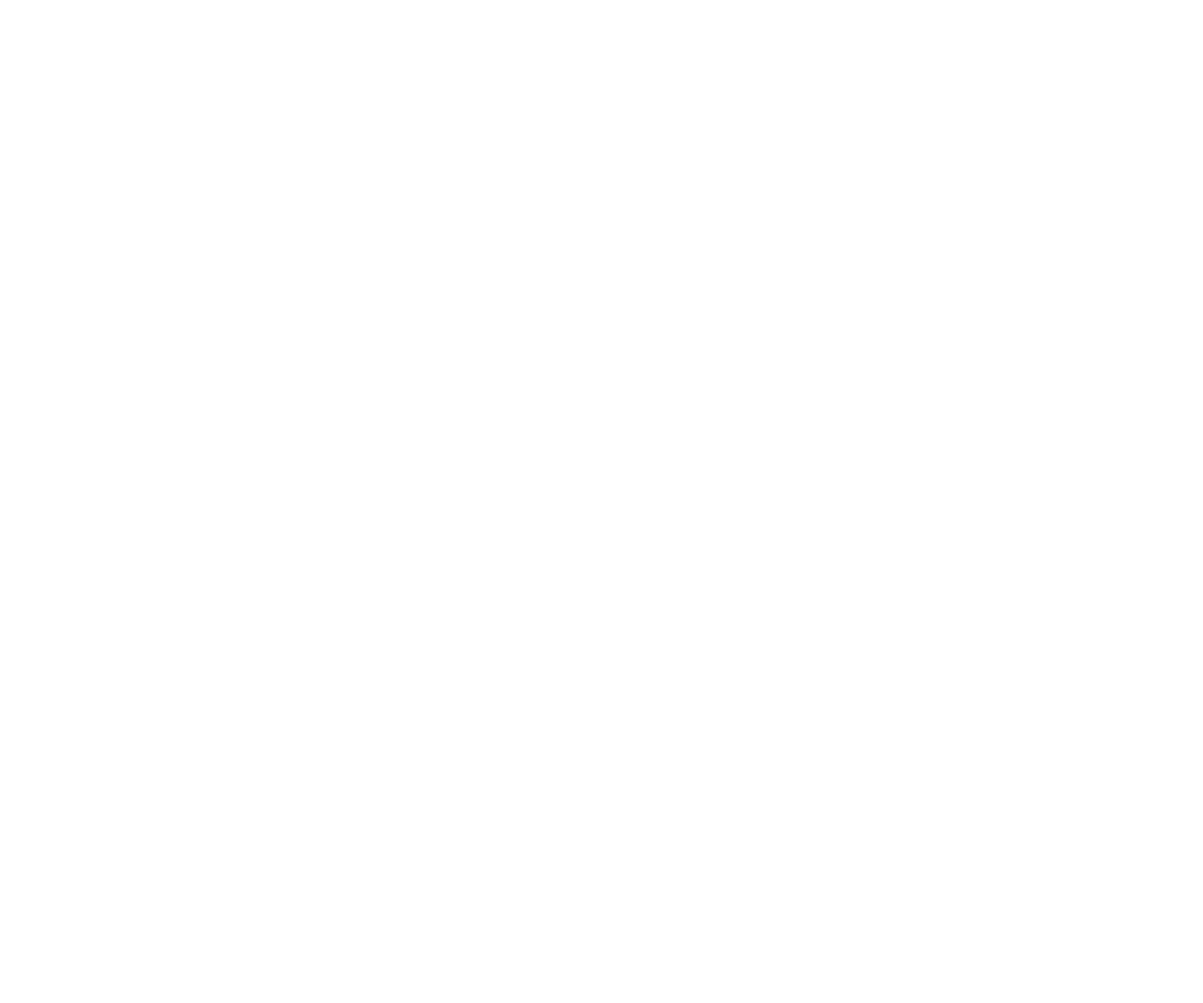
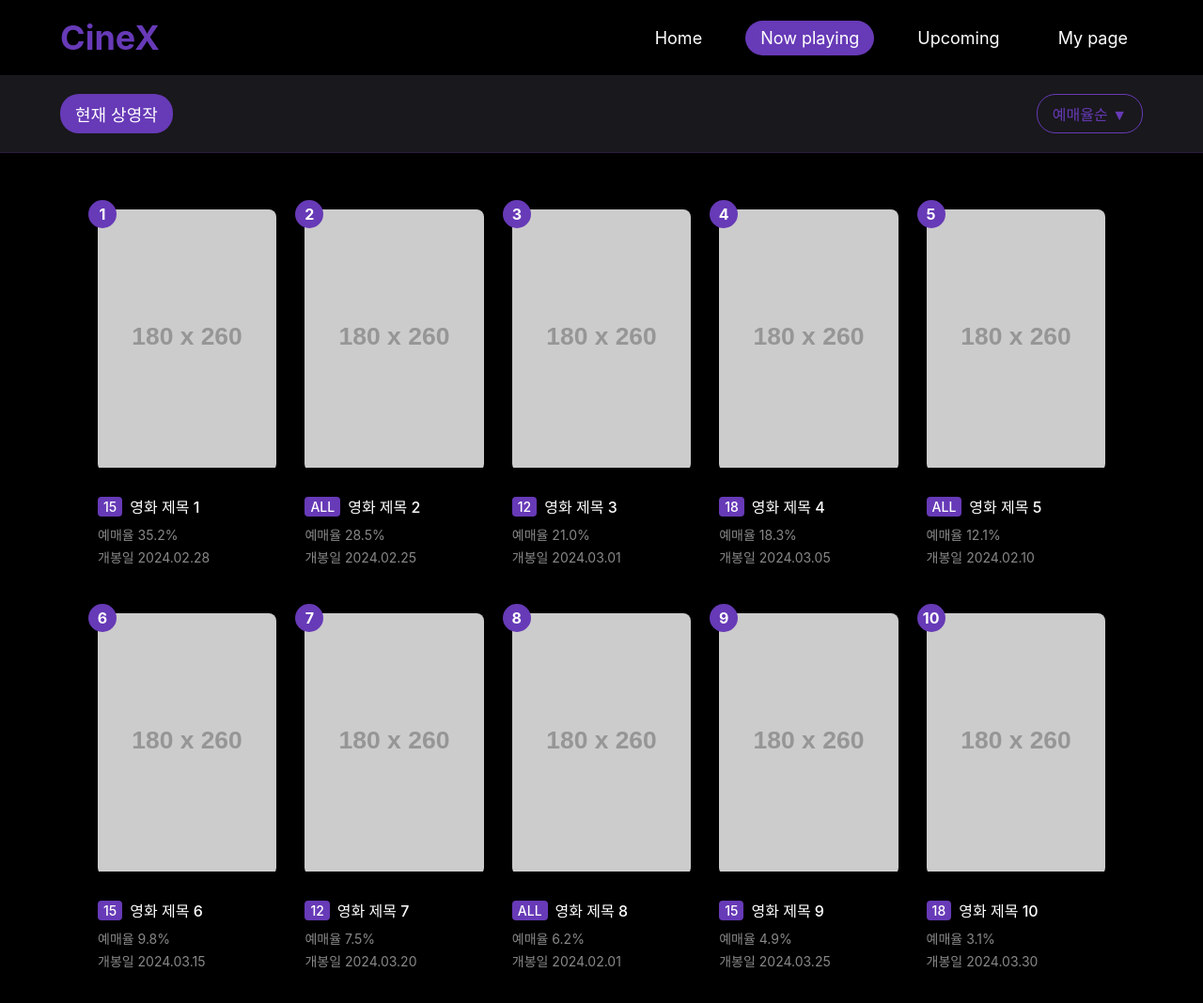
Before and after one commit to NarakalsoRock/Frontend, a plain HTML site: page html/now-playing.html in a window 1280 px wide. Shown: the whole page at 94% size. Before the commit the page ends 800 px from the top, so only its background shows below. Drawn offline with Linux system fonts and the light colour scheme; placeholder pictures from the web are drawn by us.

Commit message:
update nowplaying page

```diff
--- a/css/pages/index.css
+++ b/css/pages/index.css
@@ -15,43 +15,50 @@
 
 /* Header */
 .header {
-    width: 100%;
-    height: 80px;
-    background: black;
-    margin: 0 auto;
-    display: flex;
-    align-items: center;
-    justify-content: space-between;
-    padding: 0 5%;
     position: fixed;
     top: 0;
     left: 0;
+    width: 100%;
+    height: 80px;
+    background: rgba(0, 0, 0, 0.9); /* Semi-transparent background for fixed header */
+    display: flex;
+    justify-content: space-between;
+    align-items: center;
+    padding: 0 5%; /* 5% padding on left/right */
     z-index: 1000;
+    box-sizing: border-box; /* Include padding in width/height */
 }
 
 .logo {
-    color: #673AB7;
+    color: #673AB7; /* 보라색 */
     font-size: 36px;
     font-weight: 700;
+    /* '뒤로 가기' 아이콘 대신 'CineX' 텍스트 로고로 통일 */
 }
 
 .nav {
     display: flex;
-    gap: 23px;
-    margin-right: 44px;
+    gap: 30px; /* now-playing.css와 동일한 간격 */
+    margin-right: 0; /* 우측 정렬을 위해 margin-right 제거 */
 }
 
 .nav-item {
     color: white;
-    font-size: 24px;
-    font-weight: 400;
     text-decoration: none;
+    font-size: 18px; /* now-playing.css와 동일한 폰트 사이즈 */
     padding: 8px 16px;
+    border-radius: 20px;
+    transition: all 0.3s ease;
 }
 
 .nav-item:hover {
-    opacity: 0.8;
+    background: rgba(103, 58, 183, 0.2); /* now-playing.css와 동일한 호버 효과 */
 }
+
+.nav-item.active {
+    background: #673AB7; /* 활성화된 탭 배경색 */
+}
+
 
 /* Main Movie Section */
 .main-movie {
@@ -174,12 +181,12 @@
 }
 
 .coming-soon {
-
+    /* No specific styles needed here yet if it's just a placeholder */
 }
 
 .movie-grid {
     display: flex;
-    gap: clamp(10px, 2vw, 18px);
+    gap: clamp(25px, 5vw, 40px);
     align-items: start;
     overflow-x: auto;
     padding: 20px 0;
@@ -225,16 +232,16 @@
 /* Footer */
 .footer {
     width: 100%;
-    max-width: 1200px;   /* 필요시 조정 */
-    margin: 0 auto;
+    max-width: 1440px; /* Use max-width to match body max-width for consistent layout */
+    margin: 0 auto; /* Center the footer */
     height: 74px;
     background: black;
     display: flex;
     align-items: center;
     justify-content: center;
     box-sizing: border-box;
-    padding-left: 5vw;
-    padding-right: 5vw;
+    padding-left: 5%; /* Use percentage for consistent padding */
+    padding-right: 5%;
 }
 
 .footer-text {
--- a/css/pages/now-playing.css
+++ b/css/pages/now-playing.css
@@ -0,0 +1,261 @@
+* {
+    margin: 0;
+    padding: 0;
+    box-sizing: border-box;
+}
+
+body {
+    font-family: 'Inter', sans-serif;
+    background: #000000;
+    color: #ffffff;
+}
+
+/* Header Styles */
+.header {
+    position: fixed;
+    top: 0;
+    left: 0;
+    width: 100%;
+    height: 80px;
+    background: rgba(0, 0, 0, 0.9);
+    display: flex;
+    justify-content: space-between;
+    align-items: center;
+    padding: 0 5%;
+    z-index: 1000;
+}
+
+.logo {
+    color: #673AB7;
+    font-size: 36px;
+    font-weight: 700;
+}
+
+.nav {
+    display: flex;
+    gap: 30px;
+}
+
+.nav-item {
+    color: white;
+    text-decoration: none;
+    font-size: 18px;
+    padding: 8px 16px;
+    border-radius: 20px;
+    transition: all 0.3s ease;
+}
+
+.nav-item:hover {
+    background: rgba(103, 58, 183, 0.2);
+}
+
+.nav-item.active {
+    background: #673AB7;
+}
+
+/* Filter Section Styles */
+.filter-section {
+    margin-top: 80px;
+    padding: 20px 5%;
+    background: #19181C;
+    border-bottom: 1px solid rgba(103, 58, 183, 0.2);
+}
+
+.filter-container {
+    max-width: 1200px;
+    margin: 0 auto;
+    display: flex;
+    justify-content: space-between;
+    align-items: center;
+}
+
+.filter-tabs {
+    display: flex;
+    gap: 20px;
+}
+
+.filter-tab {
+    background: none;
+    border: none;
+    color: white;
+    font-size: 18px;
+    padding: 8px 16px;
+    border-radius: 20px;
+    cursor: pointer;
+    transition: all 0.3s ease;
+}
+
+.filter-tab.active {
+    background: #673AB7;
+}
+
+.sort-dropdown {
+    position: relative;
+}
+
+.sort-button {
+    background: none;
+    border: 1px solid #673AB7;
+    color: #673AB7;
+    padding: 8px 16px;
+    border-radius: 20px;
+    cursor: pointer;
+    font-size: 16px;
+}
+
+.sort-options {
+    position: absolute;
+    top: 100%;
+    right: 0;
+    background: #19181C;
+    border: 1px solid #673AB7;
+    border-radius: 10px;
+    margin-top: 8px;
+    display: none;
+    z-index: 100;
+}
+
+.sort-dropdown:hover .sort-options {
+    display: block;
+}
+
+.sort-option {
+    display: block;
+    width: 100%;
+    padding: 12px 24px;
+    background: none;
+    border: none;
+    color: white;
+    text-align: left;
+    cursor: pointer;
+    white-space: nowrap;
+    transition: all 0.3s ease;
+}
+
+.sort-option:hover {
+    background: #673AB7;
+}
+
+/* Movies Section Styles */
+.movies-section {
+    padding: 40px 0;
+    min-height: calc(100vh - 180px);
+}
+
+.movies-container {
+    max-width: 1200px;
+    margin: 0 auto;
+    padding: 0 5%;
+}
+
+.movie-grid {
+    display: grid;
+    grid-template-columns: repeat(auto-fill, minmax(180px, 1fr));
+    gap: 40px 30px;
+    padding: 20px 0;
+}
+
+.movie-item {
+    position: relative;
+    width: 100%;
+}
+
+.rank {
+    position: absolute;
+    top: -10px;
+    left: -10px;
+    width: 30px;
+    height: 30px;
+    background: #673AB7;
+    color: white;
+    border-radius: 50%;
+    display: flex;
+    align-items: center;
+    justify-content: center;
+    font-weight: bold;
+    z-index: 1;
+}
+
+.poster-container {
+    position: relative;
+    width: 100%;
+    margin-bottom: 15px;
+    overflow: hidden;
+    border-radius: 8px;
+}
+
+.movie-poster {
+    width: 100%;
+    height: auto;
+    aspect-ratio: 180/260;
+    transition: transform 0.3s ease;
+}
+
+.movie-item:hover .movie-poster {
+    transform: scale(1.05);
+}
+
+.movie-info {
+    padding: 10px 0;
+}
+
+.movie-header {
+    display: flex;
+    align-items: center;
+    gap: 8px;
+    margin-bottom: 8px;
+}
+
+.rating {
+    background: #673AB7;
+    color: white;
+    padding: 2px 6px;
+    border-radius: 4px;
+    font-size: 14px;
+    font-weight: 500;
+}
+
+.title {
+    color: white;
+    font-size: 16px;
+    font-weight: 500;
+    flex: 1;
+    white-space: nowrap;
+    overflow: hidden;
+    text-overflow: ellipsis;
+}
+
+.movie-details {
+    display: flex;
+    flex-direction: column;
+    gap: 4px;
+}
+
+.booking-rate, .release-date {
+    color: #888;
+    font-size: 14px;
+}
+
+/* Responsive Design */
+@media (max-width: 768px) {
+    .movie-grid {
+        grid-template-columns: repeat(auto-fill, minmax(150px, 1fr));
+        gap: 30px 20px;
+    }
+
+    .filter-container {
+        flex-direction: column;
+        gap: 20px;
+    }
+
+    .filter-tabs {
+        width: 100%;
+        justify-content: center;
+    }
+
+    .sort-dropdown {
+        width: 100%;
+        display: flex;
+        justify-content: center;
+    }
+}
--- a/html/now-playing.html
+++ b/html/now-playing.html
@@ -0,0 +1,214 @@
+<!DOCTYPE html>
+<html lang="ko">
+<head>
+    <meta charset="UTF-8">
+    <meta name="viewport" content="width=device-width, initial-scale=1.0">
+    <title>CineX - Now Playing</title>
+    <link rel="stylesheet" href="/css/pages/now-playing.css">
+</head>
+<body>
+    <header class="header">
+        <div class="logo">CineX</div>
+        <nav class="nav">
+            <a href="index.html" class="nav-item">Home</a>
+            <a href="now-playing.html" class="nav-item active">Now playing</a>
+            <a href="#" class="nav-item">Upcoming</a>
+            <a href="#" class="nav-item">My page</a>
+        </nav>
+    </header>
+
+    <section class="filter-section">
+        <div class="filter-container">
+            <div class="filter-tabs">
+                <button class="filter-tab active">현재 상영작</button>
+            </div>
+            <div class="sort-dropdown">
+                <button class="sort-button">예매율순 ▼</button>
+                <div class="sort-options">
+                    <button class="sort-option">예매율순</button>
+                    <button class="sort-option">개봉일순</button>
+                    <button class="sort-option">관람등급</button>
+                    <button class="sort-option">장르별</button>
+                </div>
+            </div>
+        </div>
+    </section>
+
+    <section class="movies-section">
+        <div class="movies-container">
+            <div class="movie-grid">
+                <div class="movie-item">
+                    <div class="rank">1</div>
+                    <div class="poster-container">
+                        <img src="https://placehold.co/180x260/2a2a2a/2a2a2a" alt="영화 포스터" class="movie-poster">
+                    </div>
+                    <div class="movie-info">
+                        <div class="movie-header">
+                            <span class="rating">15</span>
+                            <span class="title">영화 제목 1</span>
+                        </div>
+                        <div class="movie-details">
+                            <span class="booking-rate">예매율 35.2%</span>
+                            <span class="release-date">개봉일 2024.02.28</span>
+                        </div>
+                    </div>
+                </div>
+
+                <div class="movie-item">
+                    <div class="rank">2</div>
+                    <div class="poster-container">
+                        <img src="https://placehold.co/180x260/2a2a2a/2a2a2a" alt="영화 포스터" class="movie-poster">
+                    </div>
+                    <div class="movie-info">
+                        <div class="movie-header">
+                            <span class="rating">ALL</span>
+                            <span class="title">영화 제목 2</span>
+                        </div>
+                        <div class="movie-details">
+                            <span class="booking-rate">예매율 28.5%</span>
+                            <span class="release-date">개봉일 2024.02.25</span>
+                        </div>
+                    </div>
+                </div>
+
+                <div class="movie-item">
+                    <div class="rank">3</div>
+                    <div class="poster-container">
+                        <img src="https://placehold.co/180x260/2a2a2a/2a2a2a" alt="영화 포스터" class="movie-poster">
+                    </div>
+                    <div class="movie-info">
+                        <div class="movie-header">
+                            <span class="rating">12</span>
+                            <span class="title">영화 제목 3</span>
+                        </div>
+                        <div class="movie-details">
+                            <span class="booking-rate">예매율 21.0%</span>
+                            <span class="release-date">개봉일 2024.03.01</span>
+                        </div>
+                    </div>
+                </div>
+
+                <div class="movie-item">
+                    <div class="rank">4</div>
+                    <div class="poster-container">
+                        <img src="https://placehold.co/180x260/2a2a2a/2a2a2a" alt="영화 포스터" class="movie-poster">
+                    </div>
+                    <div class="movie-info">
+                        <div class="movie-header">
+                            <span class="rating">18</span>
+                            <span class="title">영화 제목 4</span>
+                        </div>
+                        <div class="movie-details">
+                            <span class="booking-rate">예매율 18.3%</span>
+                            <span class="release-date">개봉일 2024.03.05</span>
+                        </div>
+                    </div>
+                </div>
+
+                <div class="movie-item">
+                    <div class="rank">5</div>
+                    <div class="poster-container">
+                        <img src="https://placehold.co/180x260/2a2a2a/2a2a2a" alt="영화 포스터" class="movie-poster">
+                    </div>
+                    <div class="movie-info">
+                        <div class="movie-header">
+                            <span class="rating">ALL</span>
+                            <span class="title">영화 제목 5</span>
+                        </div>
+                        <div class="movie-details">
+                            <span class="booking-rate">예매율 12.1%</span>
+                            <span class="release-date">개봉일 2024.02.10</span>
+                        </div>
+                    </div>
+                </div>
+
+                <div class="movie-item">
+                    <div class="rank">6</div>
+                    <div class="poster-container">
+                        <img src="https://placehold.co/180x260/2a2a2a/2a2a2a" alt="영화 포스터" class="movie-poster">
+                    </div>
+                    <div class="movie-info">
+                        <div class="movie-header">
+                            <span class="rating">15</span>
+                            <span class="title">영화 제목 6</span>
+                        </div>
+                        <div class="movie-details">
+                            <span class="booking-rate">예매율 9.8%</span>
+                            <span class="release-date">개봉일 2024.03.15</span>
+                        </div>
+                    </div>
+                </div>
+
+                <div class="movie-item">
+                    <div class="rank">7</div>
+                    <div class="poster-container">
+                        <img src="https://placehold.co/180x260/2a2a2a/2a2a2a" alt="영화 포스터" class="movie-poster">
+                    </div>
+                    <div class="movie-info">
+                        <div class="movie-header">
+                            <span class="rating">12</span>
+                            <span class="title">영화 제목 7</span>
+                        </div>
+                        <div class="movie-details">
+                            <span class="booking-rate">예매율 7.5%</span>
+                            <span class="release-date">개봉일 2024.03.20</span>
+                        </div>
+                    </div>
+                </div>
+
+                <div class="movie-item">
+                    <div class="rank">8</div>
+                    <div class="poster-container">
+                        <img src="https://placehold.co/180x260/2a2a2a/2a2a2a" alt="영화 포스터" class="movie-poster">
+                    </div>
+                    <div class="movie-info">
+                        <div class="movie-header">
+                            <span class="rating">ALL</span>
+                            <span class="title">영화 제목 8</span>
+                        </div>
+                        <div class="movie-details">
+                            <span class="booking-rate">예매율 6.2%</span>
+                            <span class="release-date">개봉일 2024.02.01</span>
+                        </div>
+                    </div>
+                </div>
+
+                <div class="movie-item">
+                    <div class="rank">9</div>
+                    <div class="poster-container">
+                        <img src="https://placehold.co/180x260/2a2a2a/2a2a2a" alt="영화 포스터" class="movie-poster">
+                    </div>
+                    <div class="movie-info">
+                        <div class="movie-header">
+                            <span class="rating">15</span>
+                            <span class="title">영화 제목 9</span>
+                        </div>
+                        <div class="movie-details">
+                            <span class="booking-rate">예매율 4.9%</span>
+                            <span class="release-date">개봉일 2024.03.25</span>
+                        </div>
+                    </div>
+                </div>
+
+                <div class="movie-item">
+                    <div class="rank">10</div>
+                    <div class="poster-container">
+                        <img src="https://placehold.co/180x260/2a2a2a/2a2a2a" alt="영화 포스터" class="movie-poster">
+                    </div>
+                    <div class="movie-info">
+                        <div class="movie-header">
+                            <span class="rating">18</span>
+                            <span class="title">영화 제목 10</span>
+                        </div>
+                        <div class="movie-details">
+                            <span class="booking-rate">예매율 3.1%</span>
+                            <span class="release-date">개봉일 2024.03.30</span>
+                        </div>
+                    </div>
+                </div>
+
+            </div>
+        </div>
+    </section>
+</body>
+</html>
```
Also changed, not shown: html/index.html (+1 -7 lines).
